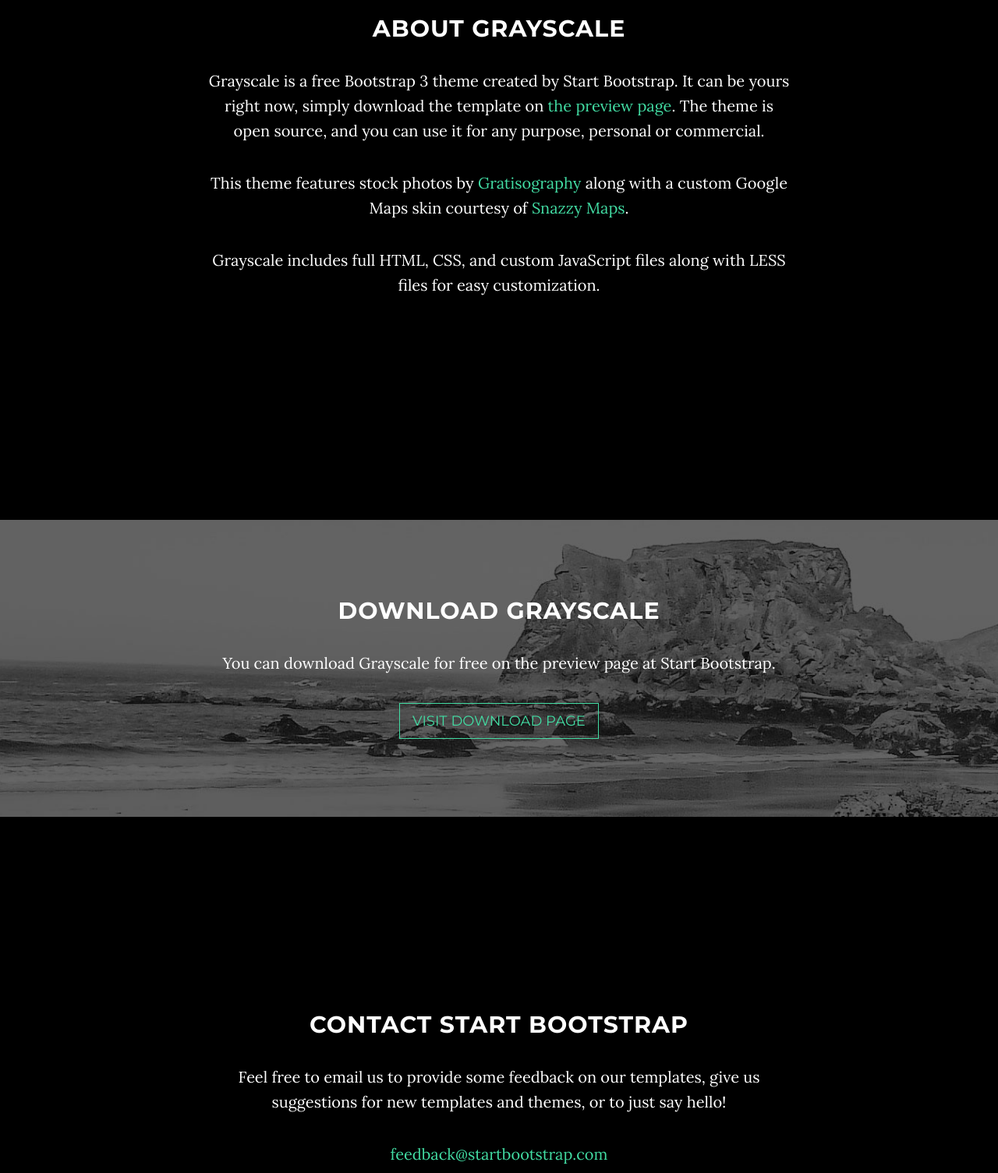
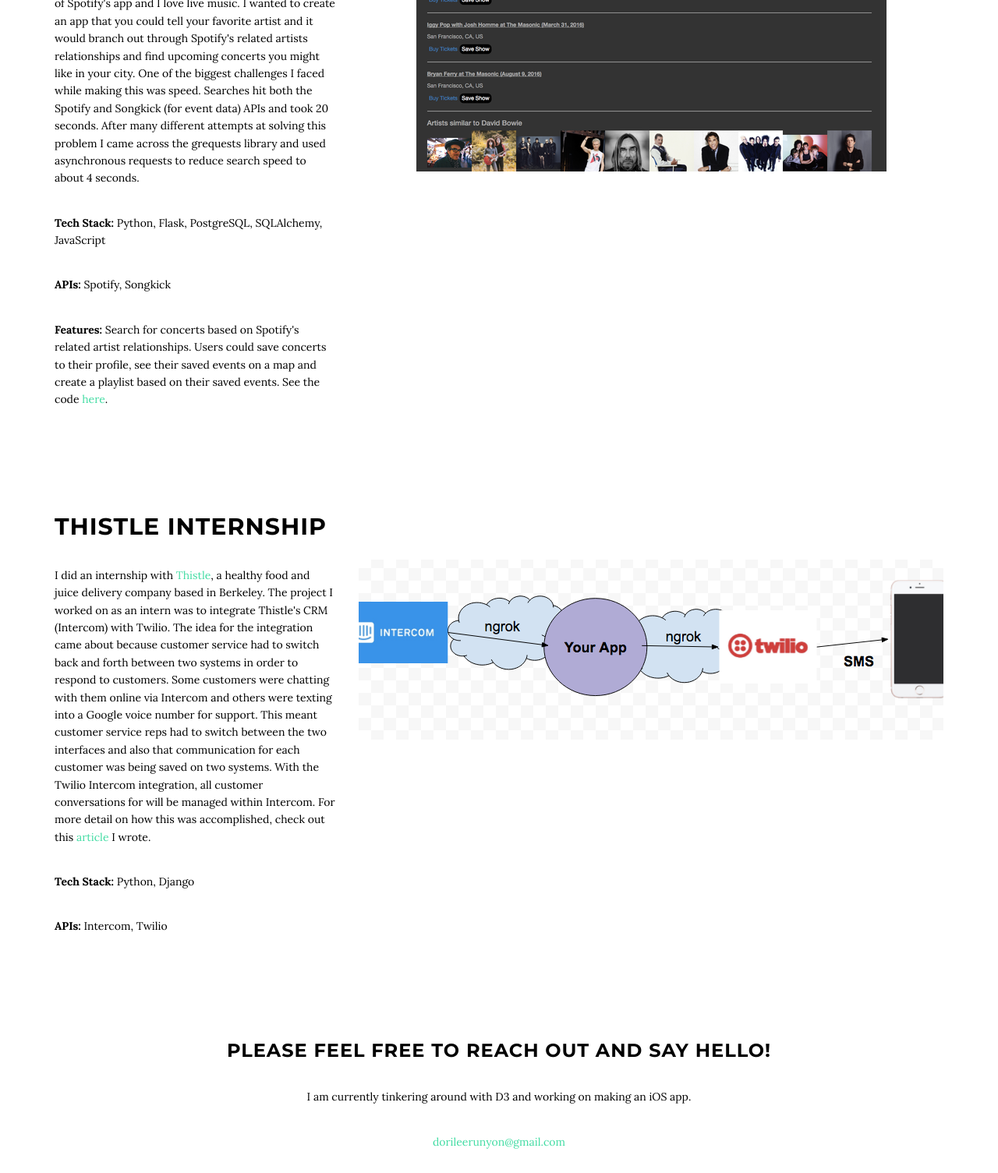
Before and after one commit to DoriRunyon/dorirunyon.github.io, a website: page index.html in a window 1280 px wide. Shown: the part 1030-2535 px from the top of the page at 78% size. Drawn offline with nearby package versions, Linux system fonts and the light colour scheme; some packages are replaced by stand-ins of ours.

Commit message:
First version.

```diff
--- a/css/grayscale.css
+++ b/css/grayscale.css
@@ -7,8 +7,8 @@
   width: 100%;
   height: 100%;
   font-family: "Lora", "Helvetica Neue", Helvetica, Arial, sans-serif;
-  color: white;
-  background-color: black;
+  color: black;
+  background-color: white;
 }
 html {
   width: 100%;
@@ -28,13 +28,13 @@
 }
 p {
   margin: 0 0 25px;
-  font-size: 18px;
+  /*font-size: 18px;*/
   line-height: 1.5;
 }
 @media (min-width: 768px) {
   p {
     margin: 0 0 35px;
-    font-size: 20px;
+ /*   font-size: 20px;*/
     line-height: 1.6;
   }
 }
@@ -75,7 +75,7 @@
   outline: none;
 }
 .navbar-custom a {
-  color: white;
+  color: black;
 }
 .navbar-custom .nav li a {
   -webkit-transition: background 0.3s ease-in-out;
@@ -83,7 +83,8 @@
   transition: background 0.3s ease-in-out;
 }
 .navbar-custom .nav li a:hover {
-  color: rgba(255, 255, 255, 0.8);
+  /*color: rgba(255, 255, 255, 0.8);*/
+  color: gray;
   outline: none;
   background-color: transparent;
 }
@@ -99,7 +100,8 @@
   background-color: rgba(255, 255, 255, 0.3);
 }
 .navbar-custom .nav li.active a:hover {
-  color: white;
+  color: gray;
+
 }
 @media (min-width: 768px) {
   .navbar-custom {
@@ -113,7 +115,7 @@
   }
   .navbar-custom.top-nav-collapse {
     padding: 0;
-    background: black;
+    background: white;
     border-bottom: 1px solid rgba(255, 255, 255, 0.3);
   }
 }
@@ -224,7 +226,7 @@
 .content-section {
   padding-top: 100px;
 }
-.download-section {
+/*.download-section {
   width: 100%;
   padding: 50px 0;
   color: white;
@@ -234,8 +236,11 @@
   -moz-background-size: cover;
   background-size: cover;
   -o-background-size: cover;
-}
-#map {
+}*/
+
+
+
+/*#map {
   width: 100%;
   height: 200px;
   margin-top: 100px;
@@ -251,7 +256,7 @@
     height: 400px;
     margin-top: 250px;
   }
-}
+}*/
 .btn {
   text-transform: uppercase;
   font-family: "Montserrat", "Helvetica Neue", Helvetica, Arial, sans-serif;
@@ -316,3 +321,28 @@
 body {
   webkit-tap-highlight-color: rgba(255, 255, 255, 0.2);
 }
+
+.hackbright-project {
+  height: 350px;
+  background: url(../img/broadcast_search_sm.png) no-repeat center center scroll;
+}
+
+#about {
+  text-align: left;
+}
+
+.thistle-internship {
+  height: 350px;
+  background: url(../img/twilio_intercom_project.png) no-repeat center center scroll;
+}
+
+
+#download {
+  text-align: left;
+}
+
+.me {
+  margin-top: 20px;
+  height: 300px;
+  background: url(../img/me.png) no-repeat center center scroll;
+}
--- a/index.html
+++ b/index.html
@@ -59,7 +59,7 @@
                         <a class="page-scroll" href="#download">Thistle Internship</a>
                     </li>
                     <li>
-                        <a class="page-scroll" href="#contact">About</a>
+                        <a class="page-scroll" href="#contact">Contact Me</a>
                     </li>
                 </ul>
             </div>
@@ -89,23 +89,31 @@
     <!-- About Section -->
     <section id="about" class="container content-section text-center">
         <div class="row">
-            <div class="col-lg-8 col-lg-offset-2">
-                <h2>About Grayscale</h2>
-                <p>Grayscale is a free Bootstrap 3 theme created by Start Bootstrap. It can be yours right now, simply download the template on <a href="http://startbootstrap.com/template-overviews/grayscale/">the preview page</a>. The theme is open source, and you can use it for any purpose, personal or commercial.</p>
-                <p>This theme features stock photos by <a href="http://gratisography.com/">Gratisography</a> along with a custom Google Maps skin courtesy of <a href="http://snazzymaps.com/">Snazzy Maps</a>.</p>
-                <p>Grayscale includes full HTML, CSS, and custom JavaScript files along with LESS files for easy customization.</p>
+            <div class="col-lg-4">
+                <h2>My Hackbright Project</h2>
+                <p>I chose to work on this project because I am a big fan of Spotify's app and I love live music. I wanted to create an app that you could tell your favorite artist and it would branch out through Spotify's related artists relationships and find upcoming concerts you might like in your city. One of the biggest challenges I faced while making this was speed. Searches hit both the Spotify and Songkick (for event data) APIs and took 20 seconds. After many different attempts at solving this problem I came across the grequests library and used asynchronous requests to reduce search speed to about 4 seconds.</p>
+                <p><span style="font-weight: bold;">Tech Stack: </span> Python, Flask, PostgreSQL, SQLAlchemy, JavaScript</p>
+                <p><span style="font-weight: bold;">APIs: </span>Spotify, Songkick</p>
+                <p><span style="font-weight: bold;">Features: </span>Search for concerts based on Spotify's related artist relationships. Users could save concerts to their profile, see their saved events on a map and create a playlist based on their saved events. See the code <a href="https://github.com/DoriRunyon/Events-Project">here</a>.</p>
+            </div>
+            <div class="col-lg-8">
+                <div class="hackbright-project">
+                </div>
             </div>
         </div>
     </section>
 
     <!-- Download Section -->
-    <section id="download" class="content-section text-center">
-        <div class="download-section">
-            <div class="container">
-                <div class="col-lg-8 col-lg-offset-2">
-                    <h2>Download Grayscale</h2>
-                    <p>You can download Grayscale for free on the preview page at Start Bootstrap.</p>
-                    <a href="http://startbootstrap.com/template-overviews/grayscale/" class="btn btn-default btn-lg">Visit Download Page</a>
+    <section id="download" class="container content-section text-center">
+        <div class="row">
+            <div class="col-lg-4">
+                <h2>Thistle Internship</h2>
+                <p>I did an internship with <a href="https://www.thistle.co/">Thistle</a>, a healthy food and juice delivery company based in Berkeley. The project I worked on as an intern was to integrate Thistle's CRM (Intercom) with Twilio. The idea for the integration came about because customer service had to switch back and forth between two systems in order to respond to customers. Some customers were chatting with them online via Intercom and others were texting into a Google voice number for support. This meant customer service reps had to switch between the two interfaces and also that communication for each customer was being saved on two systems. With the Twilio Intercom integration, all customer conversations for will be managed within Intercom. For more detail on how this was accomplished, check out this <a href="https://docs.google.com/document/d/13GoPHXNSoh9ixLFzgsE7Q85t58GaMkhjP7gYFiVZP3E/edit?usp=sharing">article</a> I wrote.</p>
+                <p><span style="font-weight: bold;">Tech Stack: </span> Python, Django</p>
+                <p><span style="font-weight: bold;">APIs: </span>Intercom, Twilio</p>
+            </div>
+            <div class="col-lg-8">
+                <div class="thistle-internship">
                 </div>
             </div>
         </div>
@@ -115,32 +123,35 @@
     <section id="contact" class="container content-section text-center">
         <div class="row">
             <div class="col-lg-8 col-lg-offset-2">
-                <h2>Contact Start Bootstrap</h2>
-                <p>Feel free to email us to provide some feedback on our templates, give us suggestions for new templates and themes, or to just say hello!</p>
-                <p><a href="mailto:feedback@startbootstrap.com">feedback@startbootstrap.com</a>
+                <h3>Please feel free to reach out and say hello!</h3>
+                <p>I am currently tinkering around with D3 and working on making an iOS app.</p>
+                <p><a href="mailto:feedback@startbootstrap.com">dorileerunyon@gmail.com</a>
                 </p>
                 <ul class="list-inline banner-social-buttons">
                     <li>
-                        <a href="https://twitter.com/SBootstrap" class="btn btn-default btn-lg"><i class="fa fa-twitter fa-fw"></i> <span class="network-name">Twitter</span></a>
+                        <a href="https://www.linkedin.com/in/dorirunyon" class="btn btn-default btn-lg"><i class="fa fa-linkedin fa-fw"></i> <span class="network-name">LinkedIn</span></a>
                     </li>
                     <li>
-                        <a href="https://github.com/IronSummitMedia/startbootstrap" class="btn btn-default btn-lg"><i class="fa fa-github fa-fw"></i> <span class="network-name">Github</span></a>
+                        <a href="https://github.com/DoriRunyon" class="btn btn-default btn-lg"><i class="fa fa-github fa-fw"></i> <span class="network-name">Github</span></a>
                     </li>
-                    <li>
-                        <a href="https://plus.google.com/+Startbootstrap/posts" class="btn btn-default btn-lg"><i class="fa fa-google-plus fa-fw"></i> <span class="network-name">Google+</span></a>
-                    </li>
+
                 </ul>
+
+                <div class="col-lg-12">
+                <div class="me">
+                </div>
+            </div>
             </div>
         </div>
     </section>
 
     <!-- Map Section -->
-    <div id="map"></div>
+   <!--  <div id="map"></div> -->
 
     <!-- Footer -->
     <footer>
         <div class="container text-center">
-            <p>Copyright &copy; Your Website 2016</p>
+            <p>Copyright &copy; DR 2016</p>
         </div>
     </footer>
 
```
Also changed, not shown: img/Broadcast_search.png (added), img/broadcast_search_sm.png (added), img/me.png (added), img/twilio_intercom_project.png (added).
